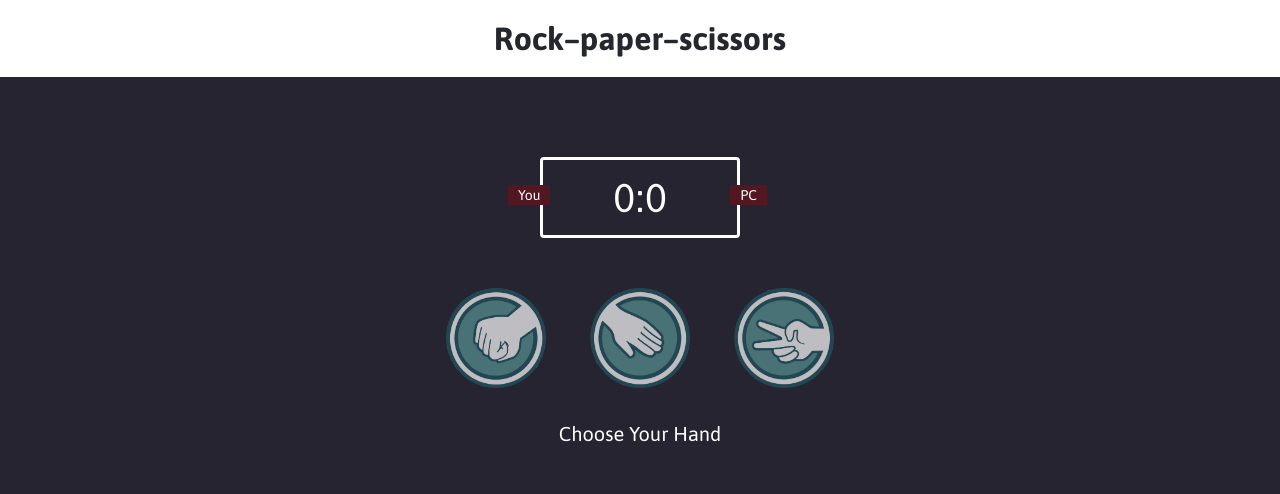
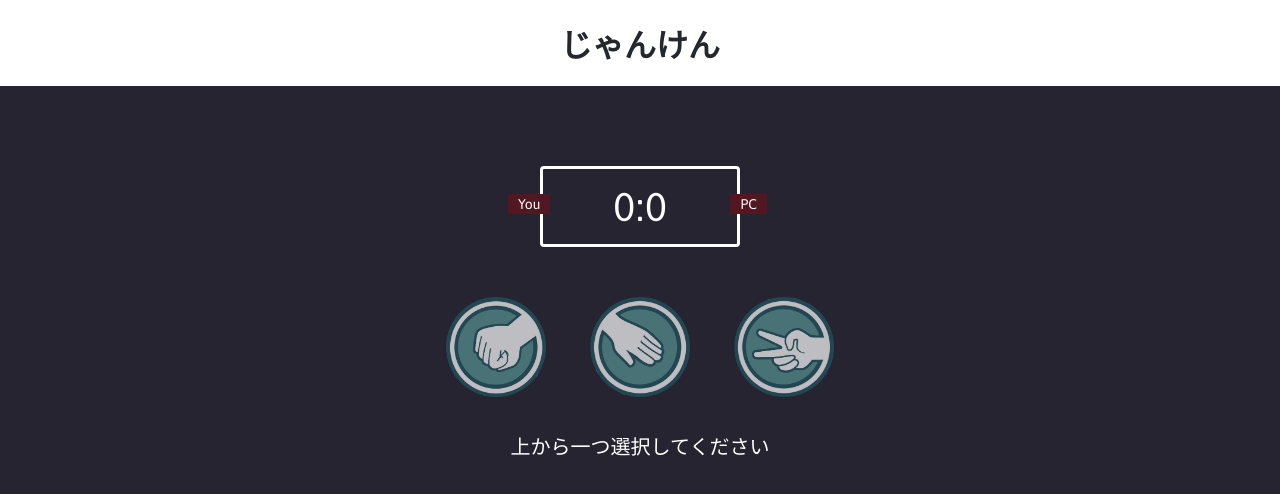
Before and after one commit to githaixu/JSPractice-RSPgame, a plain HTML site: page index.html in a window 1280 px wide. Drawn offline with Linux system fonts and the light colour scheme.

Commit message:
Update index.html

```diff
--- a/index.html
+++ b/index.html
@@ -2,13 +2,13 @@
 <html lang="en" dir="ltr">
   <head>
     <meta charset="utf-8">
-    <title>Rock–paper–scissors</title>
+    <title>じゃんけんゲーム</title>
     <link rel="stylesheet" href="style.css">
   </head>
   <body>
     <!-- header here -->
     <header>
-      <h1>Rock–paper–scissors</h1>
+      <h1>じゃんけん</h1>
     </header>
     <!-- Score board here -->
     <div class="score-board">
@@ -34,7 +34,7 @@
     </div>
     <!-- instruction here -->
 
-      <p id="action-message">Choose Your Hand</p>
+      <p id="action-message">上から一つ選択してください</p>
 
   <script type="text/javascript" src="app.js"></script>
   </body>
```
